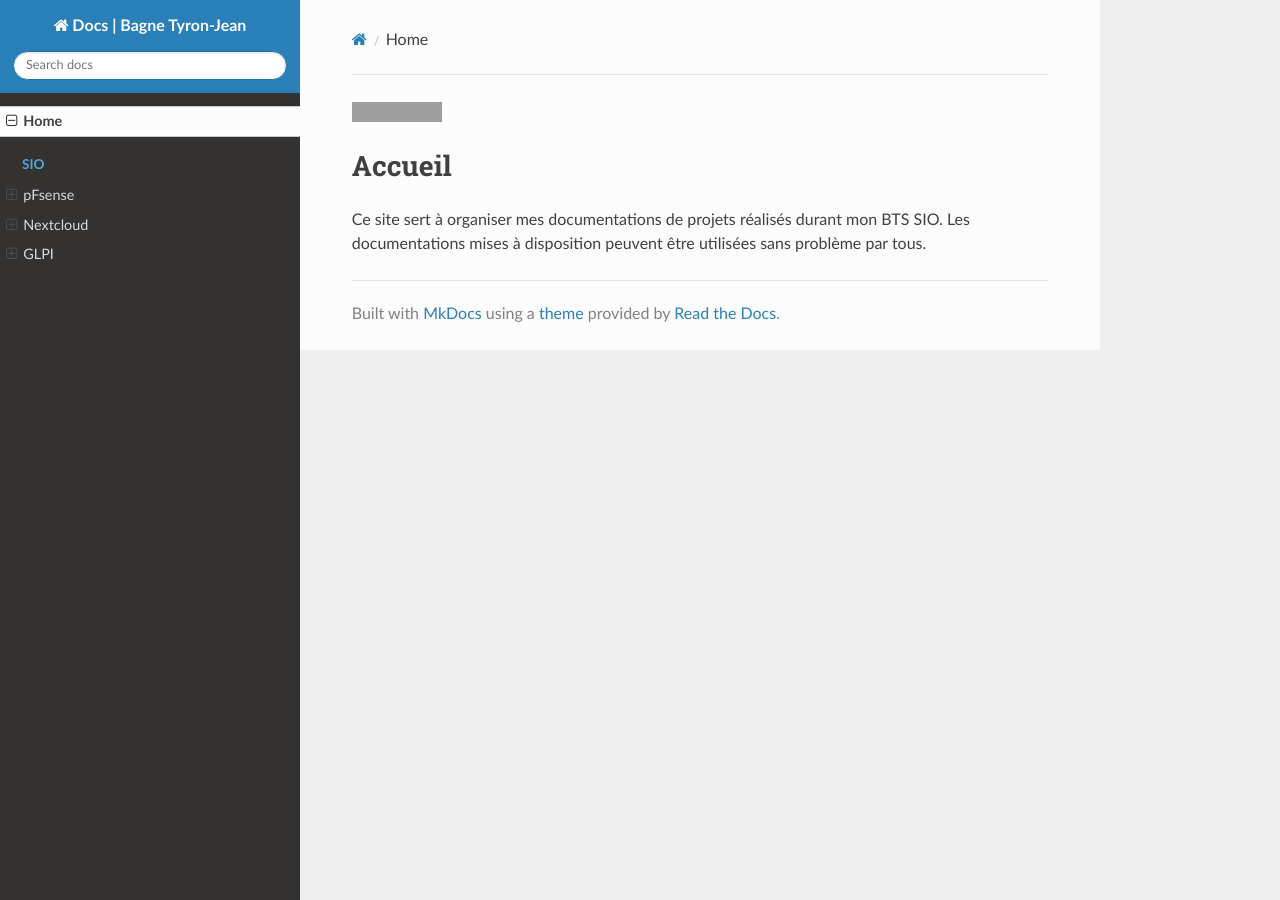
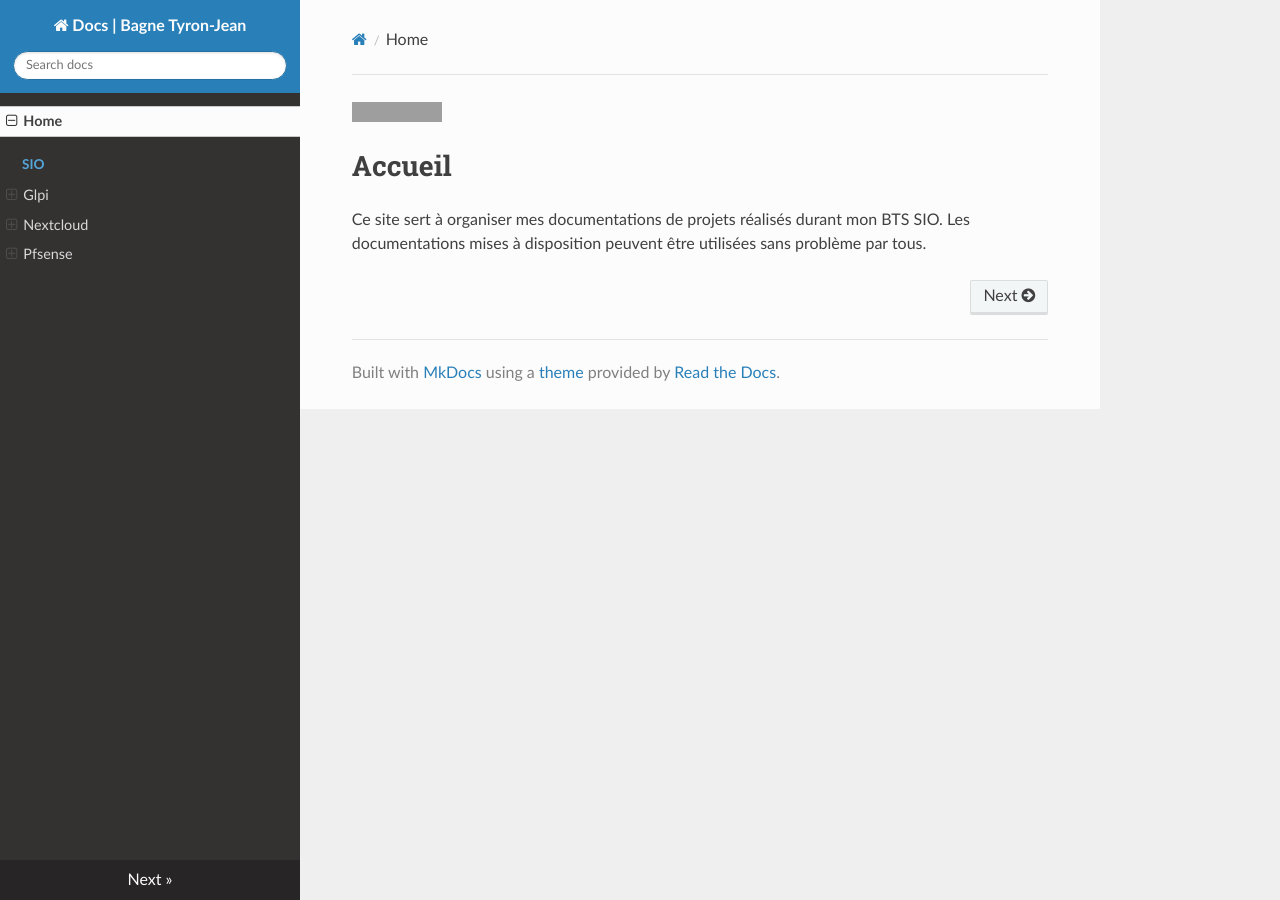
Before and after one commit to wepfen/doc, an MkDocs documentation site: the page built from docs/index.md, in a window 1280 px wide. Built offline with MkDocs 1.6.1, drawn with Linux system fonts in a browser that asks for light colours; nearby versions of some CDN libraries; part of the change alters nothing that is shown; grey boxes are pictures that could not be loaded.

```diff
--- a/mkdocs.yml
+++ b/mkdocs.yml
@@ -13,13 +13,3 @@ markdown_extensions:
   - markdown_include.include:
       base_path: .
   - admonition
-nav:
-    - Home: 'index.md'
-    - SIO:
-      - pFsense:
-        - Introduction: 'docs/sio/pfsense/index.md'
-      - Nextcloud:
-        - Introduction: 'docs/sio/nextcloud/introduction.md'
-        - Installation: 'docs/sio/nextcloud/installation.md'
-      - GLPI:
-        - Introduction: 'docs/sio/glpi/index.md'
```
